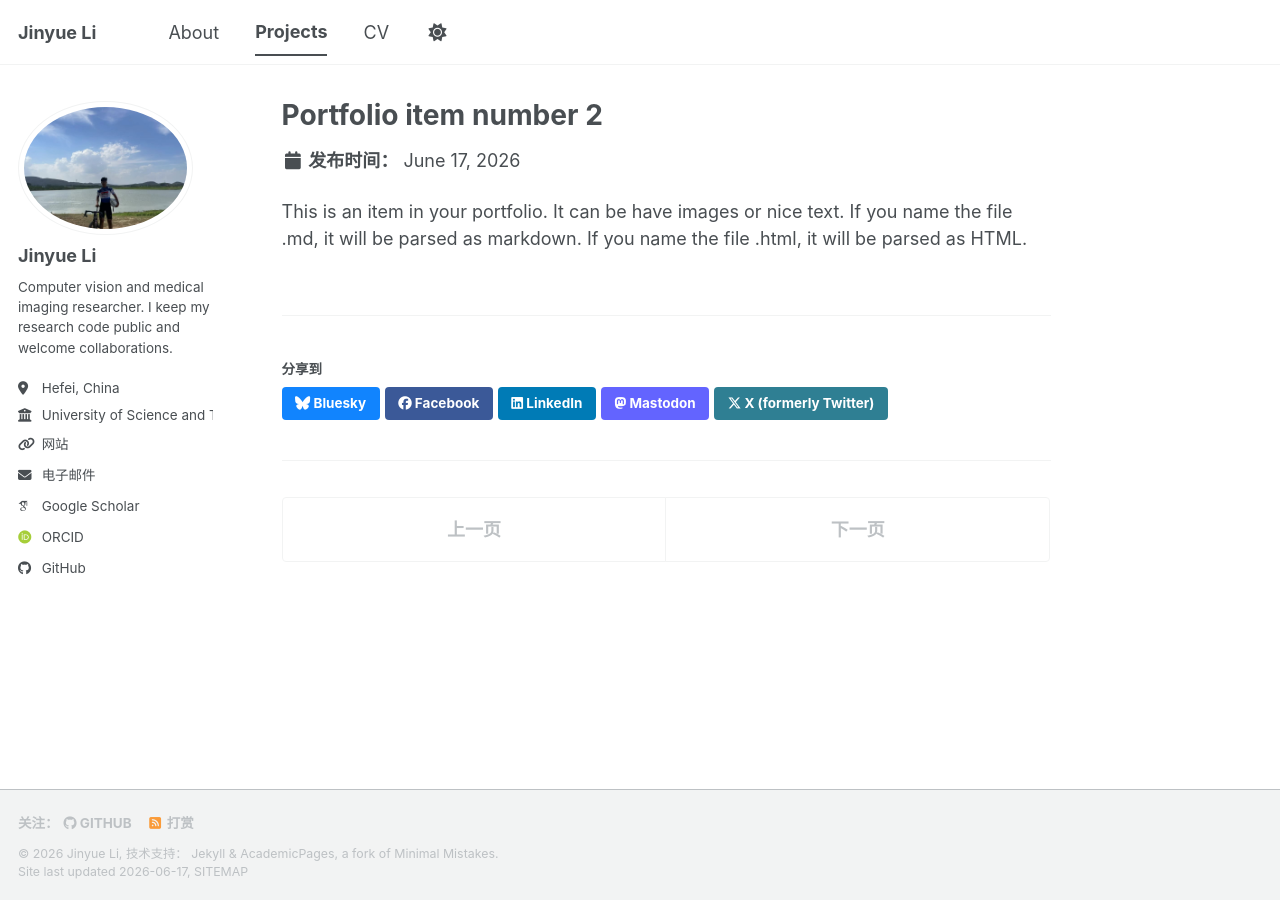
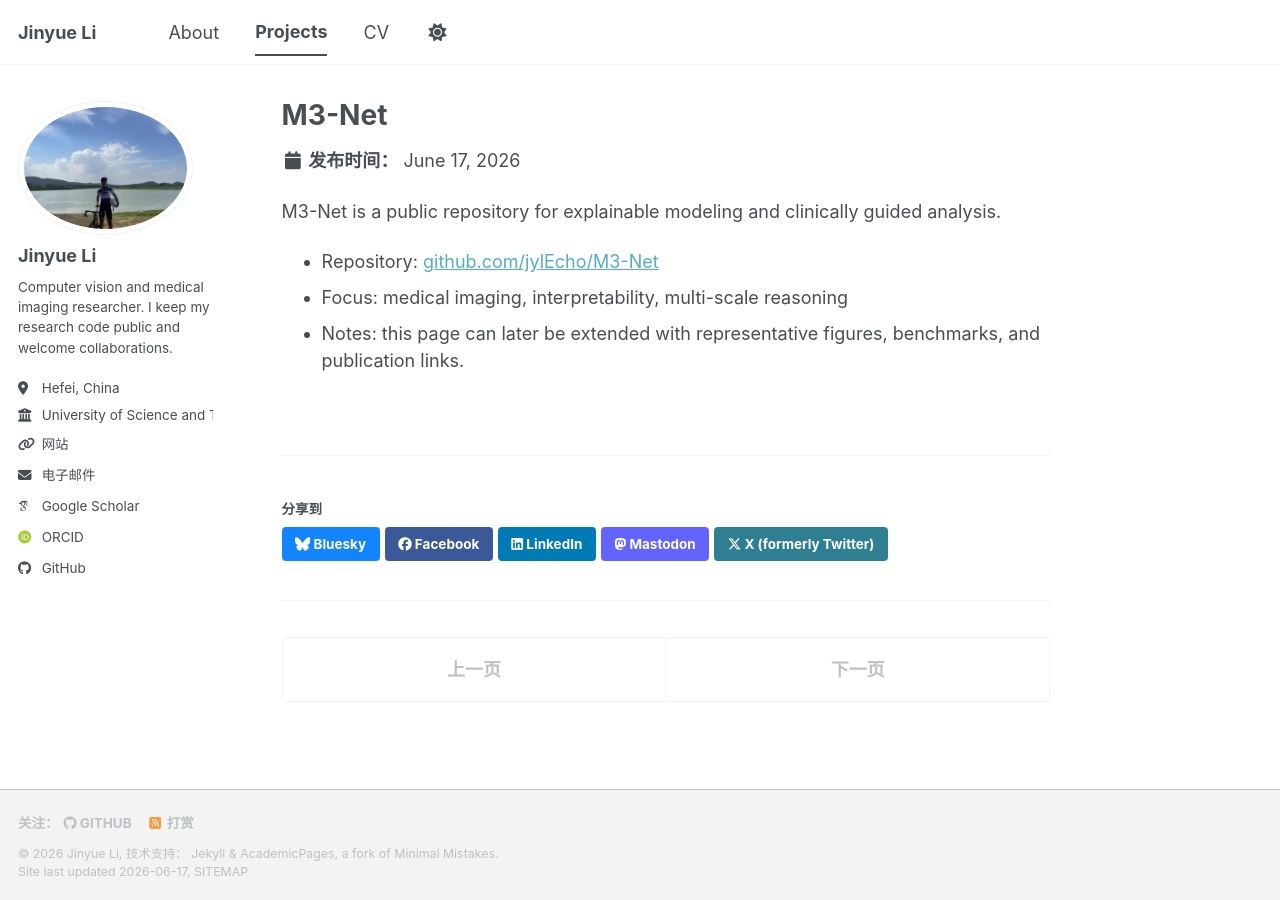
Before and after one commit to jylEcho/jylEcho.github.io, a Jekyll site: the page built from _portfolio/portfolio-2.html, in a window 1280 px wide. Built offline with Jekyll 4.4.1, drawn with Linux system fonts in a browser that asks for light colours; some web fonts are replaced; a script bundle is joined from its source files by our own code; library files that are not in the unit come from our copies.

Commit message:
Revise portfolio item to M3-Net with new content
Updated portfolio item details for M3-Net.

```diff
--- a/_portfolio/portfolio-2.html
+++ b/_portfolio/portfolio-2.html
@@ -1,7 +1,13 @@
 ---
-title: "Portfolio item number 2"
-excerpt: "Short description of portfolio item number 2 <br/><img src='/images/500x300.png'>"
+title: "M3-Net"
+excerpt: "M3-Net: macro-to-meso-to-micro clinical-guided explainable modeling.<br/><img src='/JPG/bike.jpg'>"
 collection: portfolio
+permalink: /portfolio/m3-net/
 ---
 
-This is an item in your portfolio. It can be have images or nice text. If you name the file .md, it will be parsed as markdown. If you name the file .html, it will be parsed as HTML.
+<p>M3-Net is a public repository for explainable modeling and clinically guided analysis.</p>
+<ul>
+  <li>Repository: <a href="https://github.com/jylEcho/M3-Net">github.com/jylEcho/M3-Net</a></li>
+  <li>Focus: medical imaging, interpretability, multi-scale reasoning</li>
+  <li>Notes: this page can later be extended with representative figures, benchmarks, and publication links.</li>
+</ul>
```
